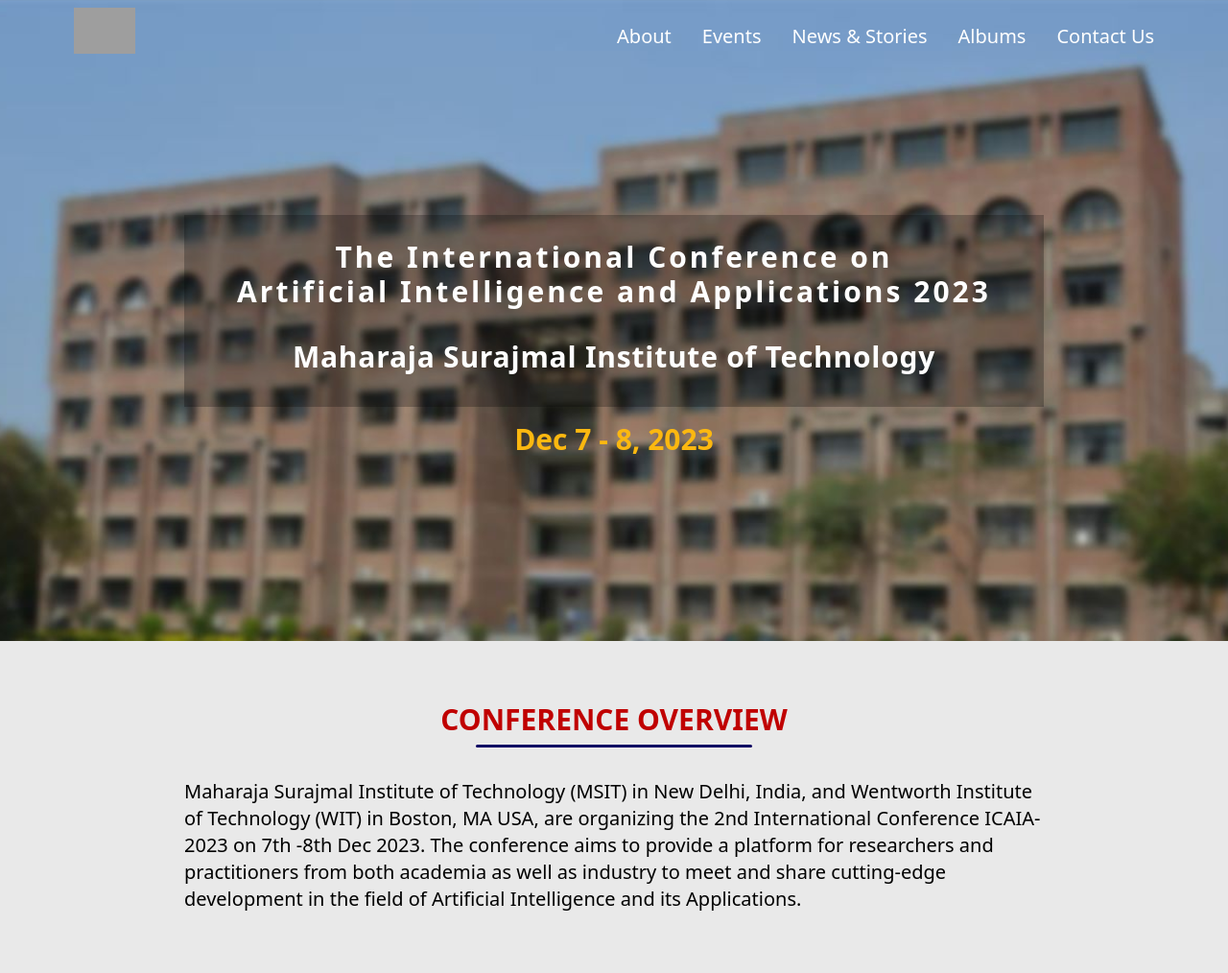
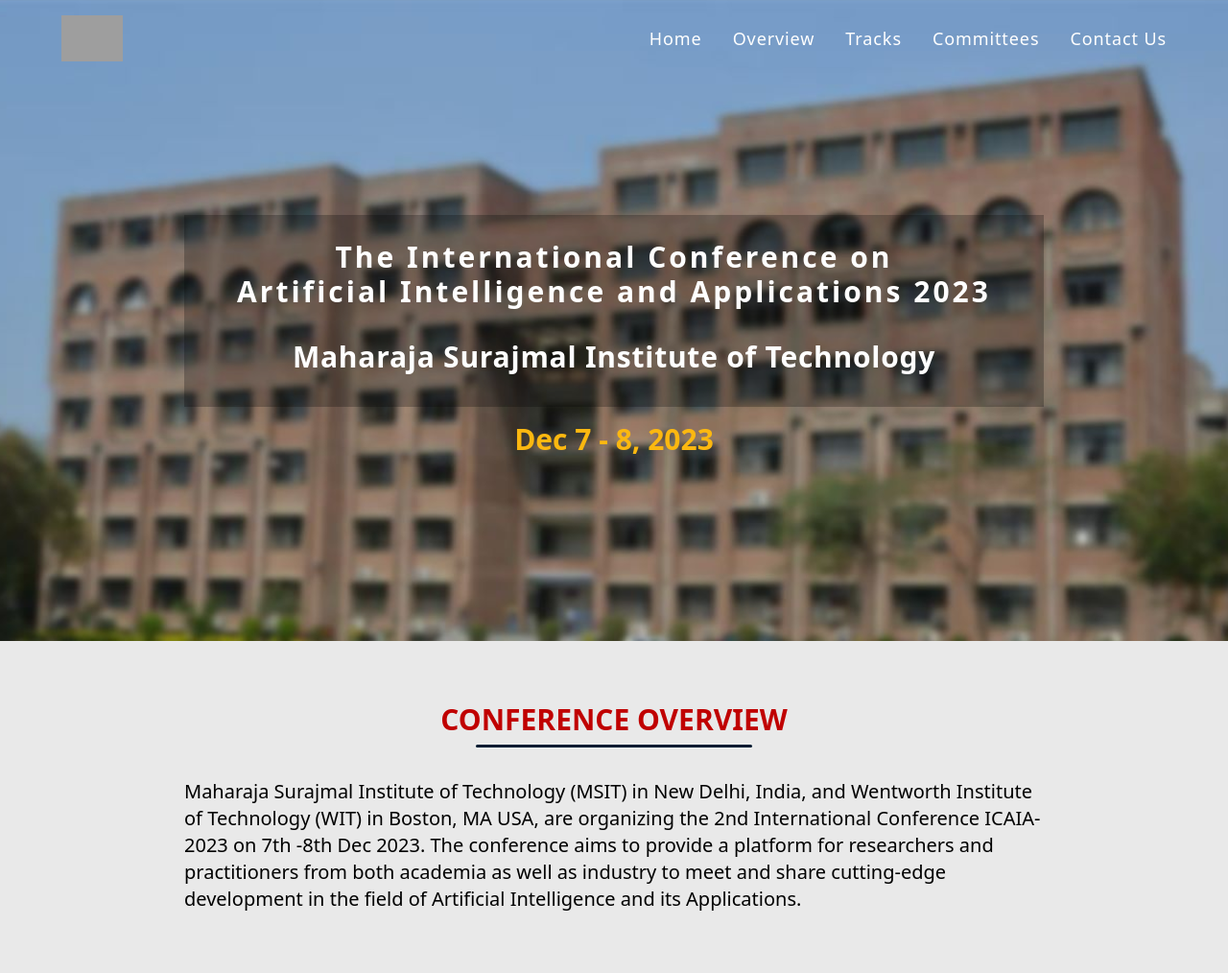
Before and after one commit to UtkarshAhuja2003/icaia-php, a PHP site: page / in a window 1280 px wide. Shown: the top 1014 px of the page at 96% size. Run offline with PHP 8.4, Linux system fonts and the light colour scheme; some libraries are stand-ins or nearby versions; grey boxes are pictures that could not be loaded.

Commit message:
navbar done

```diff
--- a/about.php
+++ b/about.php
@@ -2,7 +2,7 @@
       <div class='bg-[#e9e9e9] px-[15%]'>
       <div class='pt-16'>
         <h1 class='text-[#c00000] text-center text-3xl font-[600]'>CONFERENCE OVERVIEW</h1>
-        <div class='w-72 h-[3px] mx-auto mt-2 bg-[#100464] rounded-xl'></div>
+        <div class='w-72 h-[3px] mx-auto mt-2 bg-[#041C32] rounded-xl'></div>
       </div>
       <p class='text-md md:text-xl  mt-8 pb-16'>
       Maharaja Surajmal Institute of Technology (MSIT) in New Delhi, India, and Wentworth Institute of Technology (WIT) in Boston, MA USA, are organizing the 2nd International Conference ICAIA-2023 on 7th -8th Dec 2023. The conference aims to provide a platform for researchers and practitioners from both academia as well as industry to meet and share cutting-edge development in the field of Artificial Intelligence and its Applications.
--- a/committee.php
+++ b/committee.php
@@ -1,13 +1,13 @@
 <div>
-  <div class="w-full">
-    <div class=' bg-white md:px-[10%]'>
+  <div class="w-full" id="committee">
+    <div class=' bg-white md:px-[10%]  pt-12'>
       <div class='pt-16'>
         <h1 class='text-[#c00000] text-center text-3xl font-[600]'>COMMITTEES</h1>
-        <div class='w-48 h-[2px] mx-auto mt-2 bg-[#100464] rounded-xl'></div>
+        <div class='w-48 h-[2px] mx-auto mt-2 bg-[#041C32] rounded-xl'></div>
       </div>
 
       <div class="grid grid-cols-3 mt-8">
-        <button class="tab text-lg rounded-lg text-white w-[80%] ml-[10%] py-1 bg-[#100464]" onclick="changeTab(1)">Organising Committee</button>
+        <button class="tab text-lg rounded-lg text-white w-[80%] ml-[10%] py-1 bg-[#041C32]" onclick="changeTab(1)">Organising Committee</button>
         <button class="tab text-lg rounded-lg text-black w-[80%] ml-[10%] py-1 bg-white" onclick="changeTab(2)">Advisory Committee</button>
         <button class="tab text-lg rounded-lg text-black w-[80%] ml-[10%] py-1 bg-white" onclick="changeTab(3)">Technical Committee</button>
       </div>
--- a/contact.php
+++ b/contact.php
@@ -1,11 +1,11 @@
 <div>
-      <div class="w-full">
+      <div class="w-full" id="contact">
         <div class=" bg-white pt-16">
           <div class="pt-16">
             <h1 class="text-[#c00000] text-center text-3xl font-[600]">
               CONTACT US
             </h1>
-            <div class="w-48 h-[2px] mx-auto mt-2 bg-[#100464] rounded-xl"></div>
+            <div class="w-48 h-[2px] mx-auto mt-2 bg-[#041C32] rounded-xl"></div>
           </div>
           <div class="md:flex  justify-center">
             <div class="bg-[#f0f0f0] md:w-[25%] m-[5%] pb-[2%] rounded-lg">
--- a/footer.php
+++ b/footer.php
@@ -0,0 +1,13 @@
+<div class='w-full md:h-96 footer bg-[#041c32]'>
+    <img class='mx-auto pt-6 md:pt-12 w-[80px] md:w-[120px]' src="https://msit.in/static/img/msit.png" alt="" />
+    <h1 href="https://msit.in/" class='cursor-pointer text-white font-[600] text-center pt-4 text-lg md:text-2xl'>msit.in</h1>
+    <div class='w-[60%] mx-auto h-[0px] border-dashed border-blue-900 border-[1px]  mt-2 md:mt-4'></div>
+    <h1 class='text-white   mt-2 md:mt-4 text-center font-[600] mx-[5%]'><span  class='text-[#ecb227]'>Copyright © 2023</span> Maharaja Surajmal Institute of Technology. <span  class='text-[#ecb227]'>All Rights Reserved.</span>
+    <div  class='flex justify-center text-xl md:text-3xl   py-3 md:mt-4 '>
+        <i href="https://m.facebook.com/340860243221497/" class="cursor-pointer fa-brands fa-facebook "></i>
+        <i href="https://www.instagram.com/invites/contact/?i=1db3ohssgsiqo&utm_content=5yz2oup" class="cursor-pointer fa-brands fa-instagram ml-3"></i>
+        <i href="https://www.linkedin.com/school/maharaja-surajmal-institute-of-technology-msitnewdelhi/" class="cursor-pointer fa-brands fa-linkedin ml-3 "></i>
+        <i href="https://twitter.com/msitnewdelhi?t=G_i_U0kRl1RIF6_Yt-w3sQ&s=08" class="cursor-pointer fa-brands fa-square-twitter ml-3  "></i>
+
+    </div>
+</div>
--- a/header.php
+++ b/header.php
@@ -1,4 +1,4 @@
-<div class='z-[-1] pt-56'>
+<div id="overview" class='z-[-1] pt-56'>
       <div class=' mx-[5%] md:mx-[15%] py-8 bg-black z-10 h-[200px] opacity-25'>
       </div>
       <div class='text-center text-white text-xl md:text-3xl font-[700] absolute top-[250px] w-full mx-auto'>
--- a/index.php
+++ b/index.php
@@ -14,9 +14,10 @@
     <?php include("./navbar.php")?>
     <?php include("./header.php")?>
     <?php include("./about.php")?>
-    <?php include("./committee.php")?>
     <?php include("./contact.php")?>
+    <?php include("./footer.php")?>
   </body>
+  <script src="./scripts/navbar.js"></script>
   <script src="./scripts/scrollNav.js"></script>
   <script src="./scripts/committees.js"></script>
  <script src="./scripts/committeesDropdown.js"></script>
--- a/navbar.php
+++ b/navbar.php
@@ -1,14 +1,30 @@
-<div >
-<div class='flex p-2 z-10 px-[6%] fixed w-full nav bg-transparent transition-colors duration-500' id="navbar">
-      <div class='flex justify-between w-full'>
+
+  <nav id="navbar" class="z-50 w-full fixed top-0 left-0">
+    <div class="md:flex items-center justify-between bg-theme py-4 xl:px-16 px-6 md:px-14">
+      <div class="cursor-pointer">
+        <a href="/">
         <img class='z-10 w-16' src="https://msit.in/static/img/msit.png" alt="" />
-        <div class='flex z-10 mt-4'>
-            <a href=""><p class='text-white ml-8 text-xl'>About</p></a>
-            <a href=""><p class='text-white ml-8 text-xl'>Events</p></a>
-            <a href=""><p class='text-white ml-8 text-xl'>News & Stories</p></a>
-            <a href=""><p class='text-white ml-8 text-xl'>Albums</p></a>
-            <a href=""><p class='text-white ml-8 text-xl'>Contact Us</p></a>
-        </div>
+        </a>
       </div>
-</div>
-</div>
+      <div id="menu-toggle" class="text-3xl text-white absolute right-8 top-6 cursor-pointer md:hidden">
+        <span class="fa fa-bars"></span>
+      </div>
+      <ul id="nav-links" class="md:flex md:items-center bg-[#041C32] md:bg-[transparent] text-white md:pb-0 pb-12 font-defaultFont absolute md:static md:z-auto z-[-1] left-0 w-full md:w-auto md:pl-0 pl-9 transition-all duration-500 ease-in top-[-490px]">
+        <li class="lg:ml-8 md:ml-4 sm:tracking-tighter md:text-[10px] lg:text-[11px] xl:text-lg font-normal xl:tracking-wider leading-5 md:my-0 my-7">
+          <a href="/" class="nav-link">Home</a>
+        </li>
+        <li class="lg:ml-8 md:ml-4 sm:tracking-tighter md:text-[10px] lg:text-[11px] xl:text-lg font-normal xl:tracking-wider leading-5 md:my-0 my-7">
+          <a href="#overview" class="nav-link">Overview</a>
+        </li>
+        <li class="lg:ml-8 md:ml-4 sm:tracking-tighter md:text-[10px] lg:text-[11px] xl:text-lg font-normal xl:tracking-wider leading-5 md:my-0 my-7">
+          <a href="#tracks" class="nav-link">Tracks</a>
+        </li>
+        <li class="lg:ml-8 md:ml-4 sm:tracking-tighter md:text-[10px] lg:text-[11px] xl:text-lg font-normal xl:tracking-wider leading-5 md:my-0 my-7">
+          <a href="#committee" class="nav-link">Committees</a>
+        </li>
+        <li class="lg:ml-8 md:ml-4 sm:tracking-tighter md:text-[10px] lg:text-[11px] xl:text-lg font-normal xl:tracking-wider leading-5 md:my-0 my-7">
+          <a href="#contact" class="nav-link">Contact Us</a>
+        </li>
+      </ul>
+    </div>
+  </nav>
--- a/scripts/committees.js
+++ b/scripts/committees.js
@@ -6,7 +6,7 @@
     for (let i = 0; i < buttons.length; i++) {
       if (i === tabNumber - 1) {
         buttons[i].classList.add('active');
-        buttons[i].style.backgroundColor = '#100464';
+        buttons[i].style.backgroundColor = '#041C32';
         buttons[i].style.color = 'white';
         contents[i].style.display = 'block';
       } else {
--- /dev/null
+++ b/scripts/navbar.js
@@ -0,0 +1,8 @@
+const menuToggle = document.getElementById('menu-toggle');
+    const navLinks = document.getElementById('nav-links');
+
+    menuToggle.addEventListener('click', () => {
+      navLinks.classList.toggle('top-20');
+      navLinks.classList.toggle('bg-theme');
+      navLinks.classList.toggle('top-[-490px]');
+    });
--- a/scripts/scrollNav.js
+++ b/scripts/scrollNav.js
@@ -3,7 +3,7 @@ const navbarHeight = navbar.offsetHeight;
 
 window.addEventListener('scroll', function() {
   if (window.scrollY > navbarHeight) {
-    navbar.style.backgroundColor = '#100464';
+    navbar.style.backgroundColor = '#041C32';
   } else {
     navbar.style.backgroundColor = 'transparent';
   }
--- a/style.css
+++ b/style.css
@@ -4,7 +4,7 @@ body{
     overflow-x: hidden;
     background-position: center;
     background-size: cover;
-    background-image: url("./header_back.jpg");
+    background-image: url("./images/header_back.jpg");
     background-attachment: fixed;
 }
 .dropdown {
@@ -45,3 +45,8 @@ body{
     opacity: 0;
     visibility: hidden;
   }
+
+  .footer{
+    /* background-image: url("./images/footer-back.png"); */
+    z-index: 20;
+  }
```
Also changed, not shown: tracks.php (added, +121 -0 lines), images/footer-back.png (added), images/footer_back.png (added), images/header_back.jpg (renamed from header_back.jpg).
